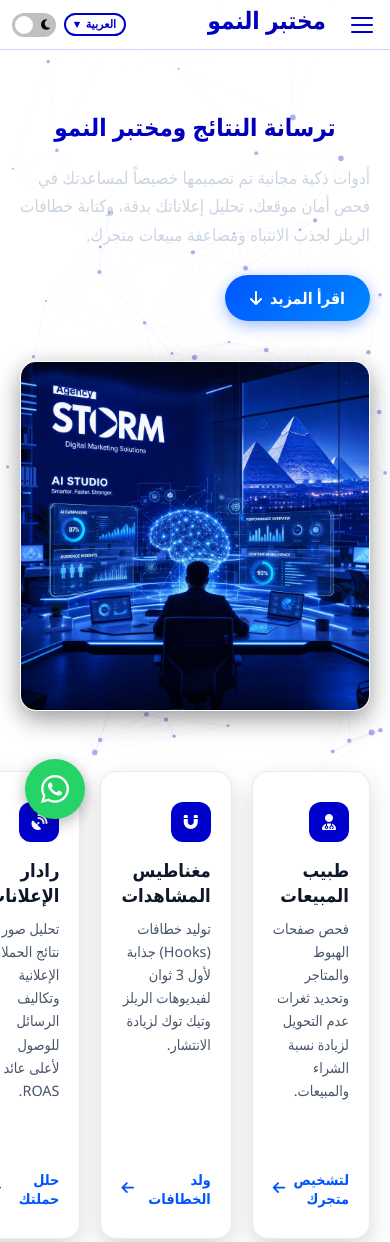
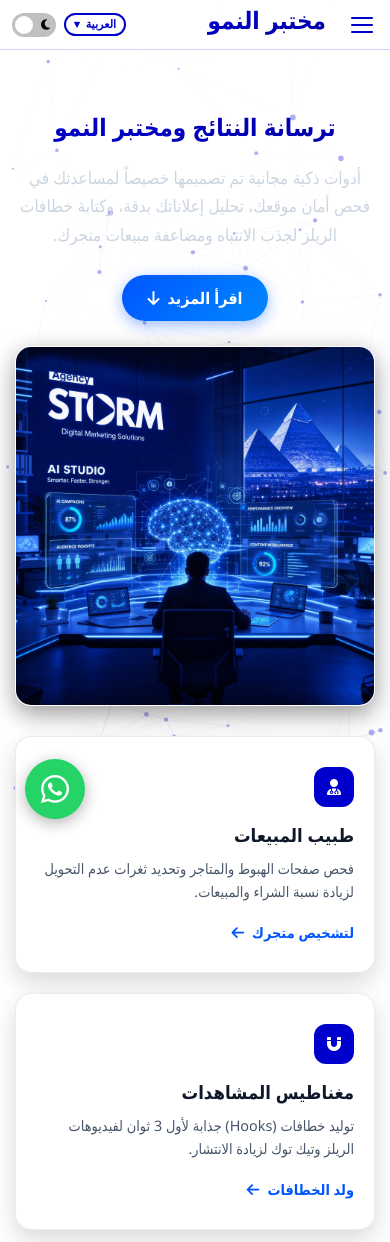
Before and after one commit to ads-stormagency/ads-stormagency, a plain HTML site: page ai-tools.html in a window 390 px wide. Shown: the top 1242 px of the page. Drawn offline with Linux system fonts and the light colour scheme.

Commit message:
Fix inline styles overflow on growth lab page

```diff
--- a/style_JQ5e.css
+++ b/style_JQ5e.css
@@ -1989,28 +1989,55 @@ body {
         padding: 0 10px;
     }
 }
-/* إصلاح كروت وسطح العمل في صفحة الإعلانات ومختبر النمو */
+/* ======================================================
+   إصلاح حاسم وتام لصفحة مختبر النمو (ai-tools.html) على الموبايل
+   ====================================================== */
 @media (max-width: 768px) {
-  /* تجديد شبكة الكروت لتكون عمود واحد متناسق */
-  .cards-grid,
-  .services-grid,
-  .features-grid,
-  .tools-grid {
+
+  /* 1. إصلاح قسم الهيرو العلوي (منع التمدد وإلغاء min-width) */
+  .service-hero {
+    flex-direction: column !important;
+    gap: 25px !important;
+    margin-bottom: 30px !important;
+  }
+
+  .service-hero .text-side,
+  .service-hero .image-side {
+    width: 100% !important;
+    min-width: unset !important;
+    max-width: 100% !important;
+    text-align: center !important;
+  }
+
+  .service-hero h1 {
+    font-size: 26px !important;
+    line-height: 1.4 !important;
+  }
+
+  /* 2. إصلاح شبكة كروت الأدوات الأربعة (إرغامها لتكون عمود واحد) */
+  .service-details,
+  #tools-grid {
     display: flex !important;
     flex-direction: column !important;
+    grid-template-columns: none !important;
     width: 100% !important;
-    gap: 15px !important;
+    gap: 20px !important;
+    padding-left: 0 !important;
+    padding-right: 0 !important;
   }
 
-  /* إرغام كل كارت على عدم التمدد خارج الشاشة */
-  .card,
-  .service-card,
-  .feature-card,
-  .tool-card {
+  /* 3. ضغط كل كارت ليلائم عرض الموبايل */
+  .detail-card {
     width: 100% !important;
     max-width: 100% !important;
     box-sizing: border-box !important;
     margin-left: 0 !important;
     margin-right: 0 !important;
   }
-}
+
+  /* 4. احتواء أزرار التحويل والروابط بداخل الشاشة */
+  .service-page {
+    padding: 20px 15px !important;
+    overflow-x: hidden !important;
+  }
+}
```
